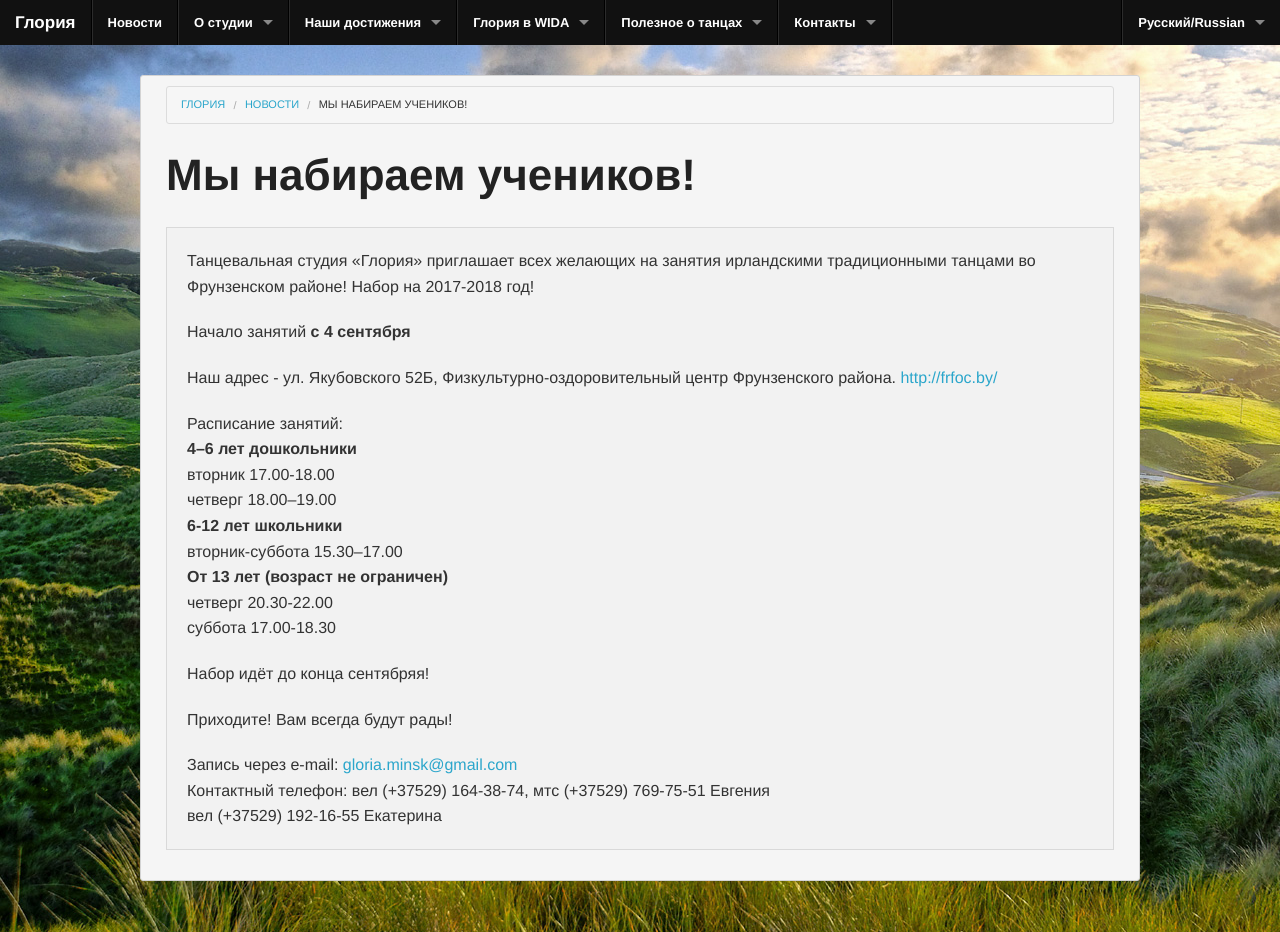
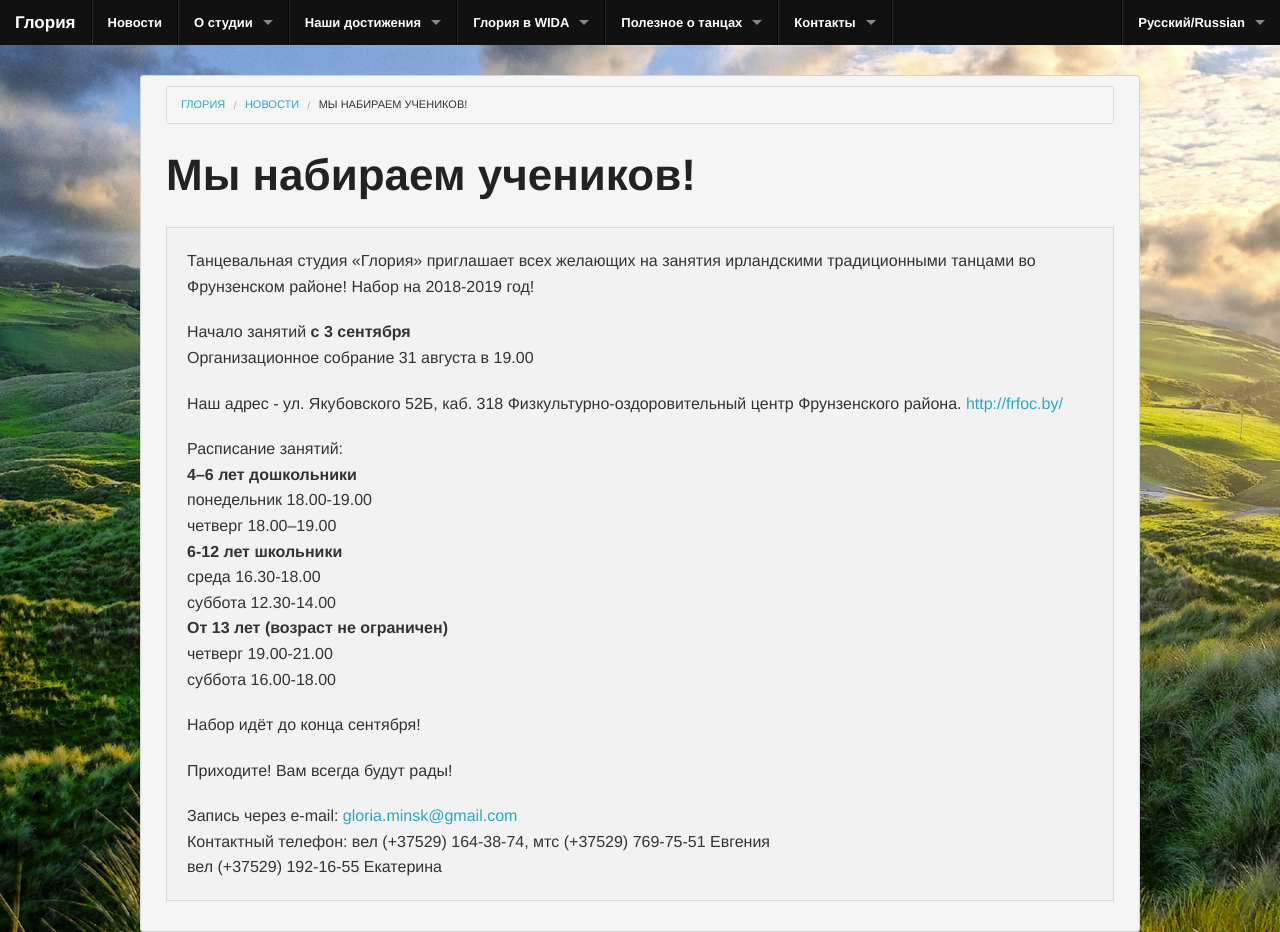
Before and after one commit to gloria-studio/gloria-studio.github.io, a Jekyll site: the page built from _posts/2015-08-26-we-recruit-studens.md, in a window 1280 px wide. Built offline with Jekyll 4.4.1, drawn with Linux system fonts in a browser that asks for light colours.

Commit message:
Update 2015-08-26-we-recruit-studens.md

```diff
--- a/_posts/2015-08-26-we-recruit-studens.md
+++ b/_posts/2015-08-26-we-recruit-studens.md
@@ -14,24 +14,25 @@ published: true
 
 
 
-Танцевальная студия «Глория» приглашает всех желающих на занятия ирландскими традиционными танцами во Фрунзенском районе! Набор на 2017-2018 год!
+Танцевальная студия «Глория» приглашает всех желающих на занятия ирландскими традиционными танцами во Фрунзенском районе! Набор на 2018-2019 год!
 
-Начало занятий **с 4 сентября**
+Начало занятий **с 3 сентября**
+Организационное собрание 31 августа в 19.00
 
-
-Наш адрес - ул. Якубовского 52Б, Физкультурно-оздоровительный центр Фрунзенского района. <http://frfoc.by/>
+Наш адрес - ул. Якубовского 52Б, каб. 318 Физкультурно-оздоровительный центр Фрунзенского района. <http://frfoc.by/>
 
 Расписание занятий:
 **4--6 лет дошкольники**
-вторник 17.00-18.00
-четверг 18.00--19.00
+понедельник 18.00-19.00
+четверг     18.00--19.00
 **6-12 лет школьники**
-вторник-суббота 15.30--17.00
+среда       16.30-18.00
+суббота     12.30-14.00
 **От 13 лет (возраст не ограничен)**
-четверг 20.30-22.00
-суббота 17.00-18.30
+четверг 19.00-21.00
+суббота 16.00-18.00
 
-Набор идёт до конца сентябряя!
+Набор идёт до конца сентября!
 
 Приходите! Вам всегда будут рады!
 
```
